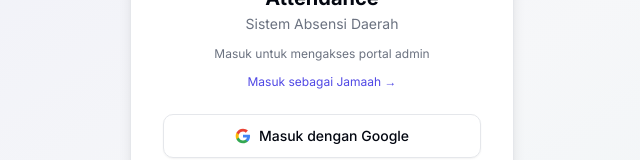
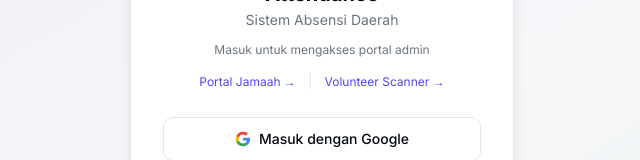
Before and after one commit to mangodel/absensi-daerah-kita, a React (Vite) app: page /login in a window 1280 px wide. Shown: the part 223-383 px from the top of the page, without its empty margins (318-958 px from the left). Built offline with nearby package versions, Linux system fonts and the light colour scheme; no server answers.

Commit message:
File changes

```diff
--- a/src/pages/Login.jsx
+++ b/src/pages/Login.jsx
@@ -75,9 +75,15 @@ export default function Login() {
             {orgSubtitle && <p className="text-sm text-muted-foreground mt-0.5">{orgSubtitle}</p>}
           </div>
           <p className="text-xs text-muted-foreground">Masuk untuk mengakses portal admin</p>
-          <a href="/jamaah-login" className="text-xs text-primary hover:underline text-center block">
-            Masuk sebagai Jamaah →
-          </a>
+          <div className="flex items-center justify-center gap-3 text-xs">
+            <a href="/jamaah-login" className="text-primary hover:underline">
+              Portal Jamaah →
+            </a>
+            <span className="text-border">|</span>
+            <a href="/scanner-volunteer" className="text-primary hover:underline">
+              Volunteer Scanner →
+            </a>
+          </div>
         </div>
 
         {!showForgot ? (
```
